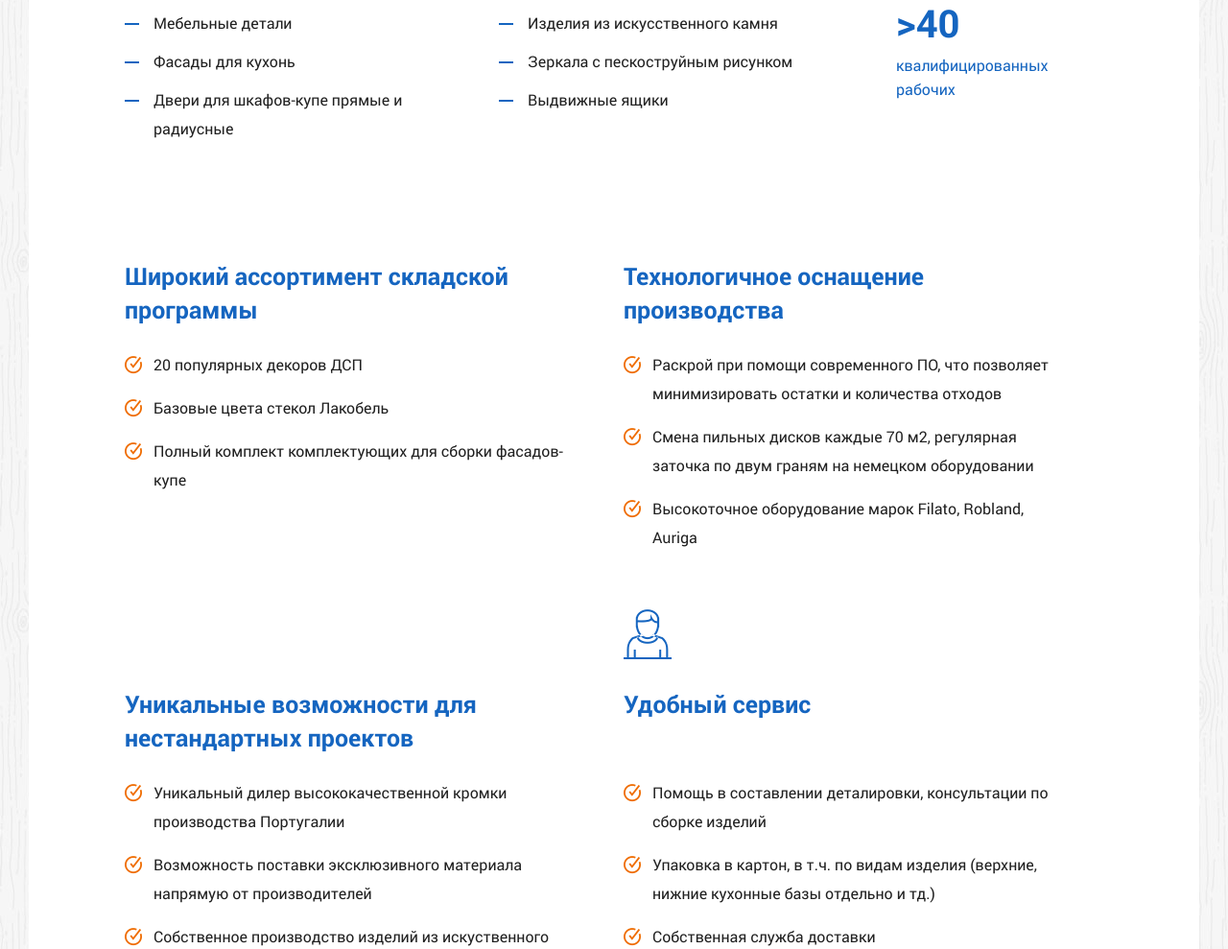
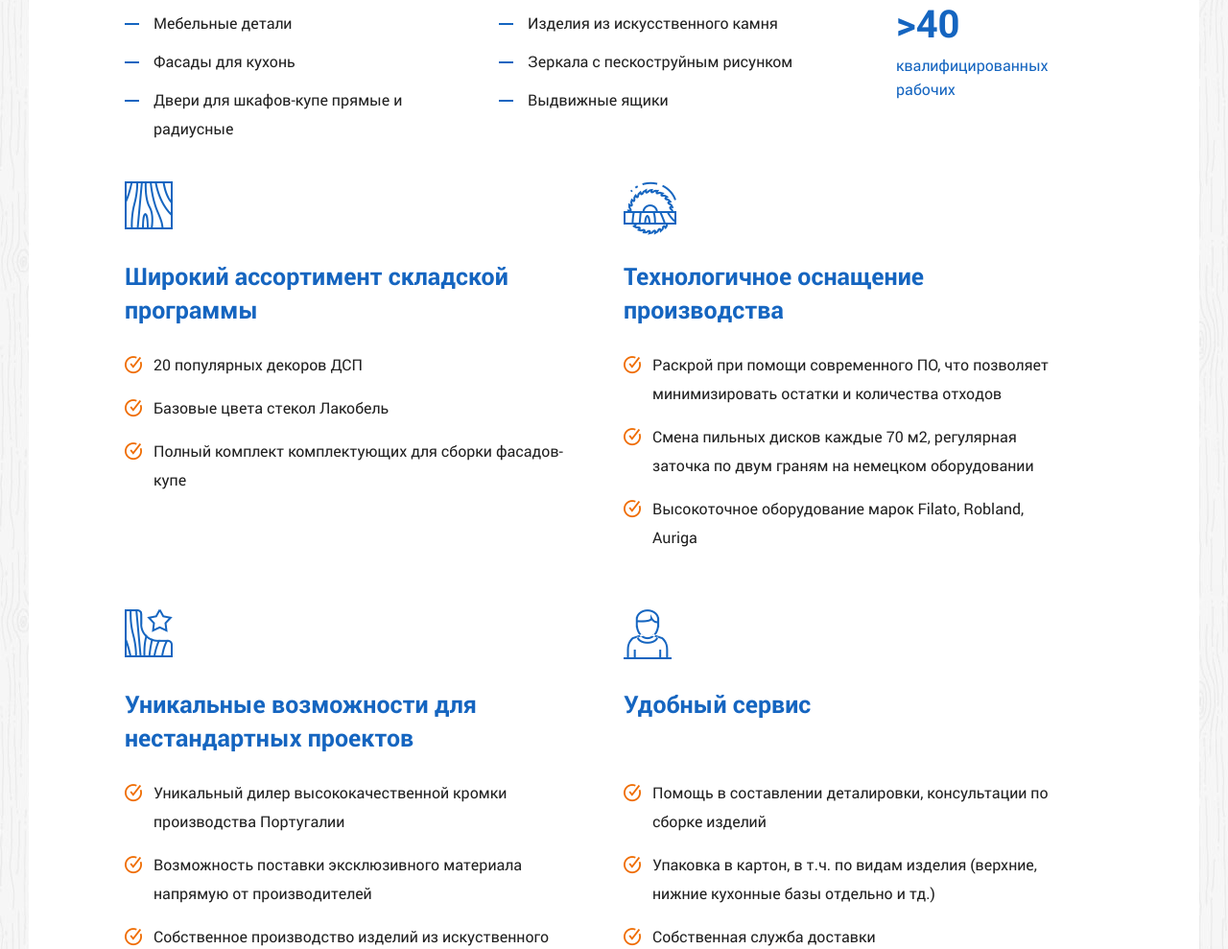
Before and after one commit to Inteo/pilprof.ru, a plain HTML site: page index3.html in a window 1280 px wide. Shown: the part 1094-2083 px from the top of the page at 96% size. Drawn offline with Linux system fonts and the light colour scheme; files whose address does not match are found by name.

Commit message:
Иконки

```diff
--- a/css/main.css
+++ b/css/main.css
@@ -2802,3 +2802,12 @@ input:focus {
     display: inline-block;
     vertical-align: middle;
     margin-bottom: 30px; }
+
+.ficon-board {
+  background: url(../img/board.png) no-repeat; }
+
+.ficon-saw2 {
+  background: url(../img/saw2.png) no-repeat; }
+
+.ficon-board2 {
+  background: url(../img/board2.png) no-repeat; }
```
Also changed, not shown: img/board.png (added), img/board2.png (added), img/saw2.png (added).
